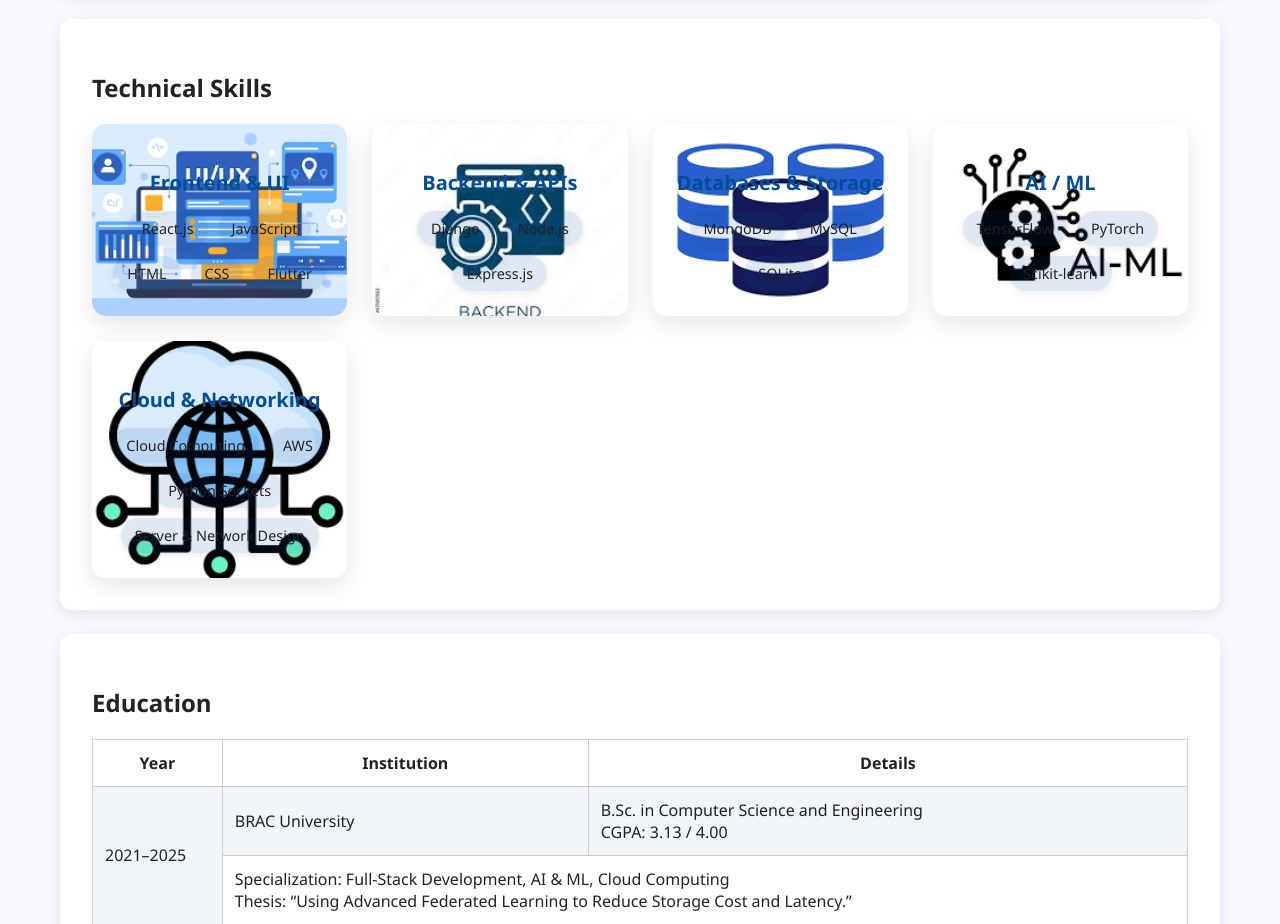
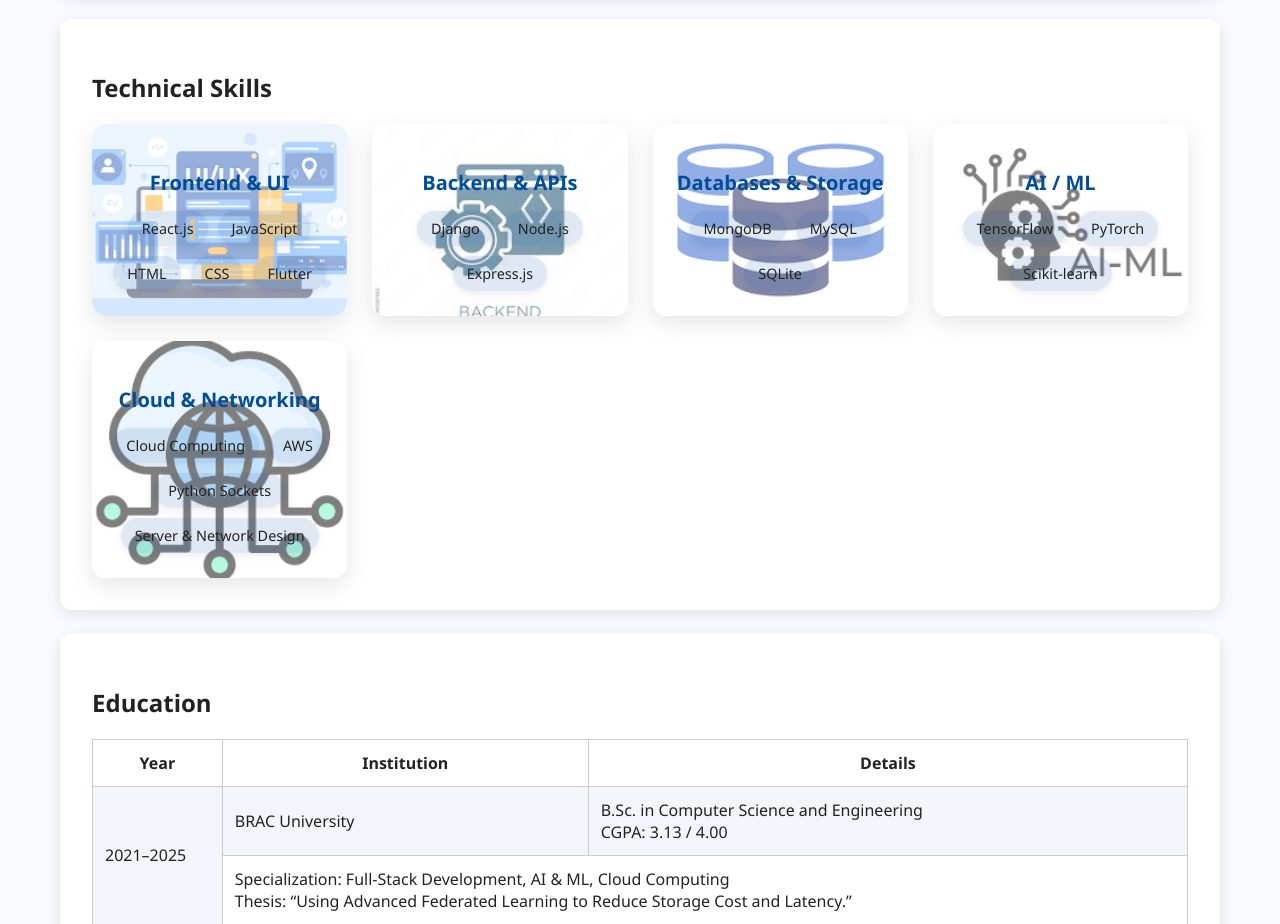
Before and after one commit to Mashrur-Shakhawat-Sayan/Portfolio, a plain HTML site: page index.html in a window 1280 px wide. Shown: the part 2460-3384 px from the top of the page. Drawn offline with Linux system fonts and the light colour scheme.

Commit message:
Update styles.css

```diff
--- a/styles.css
+++ b/styles.css
@@ -290,7 +290,7 @@ footer {
   background-image: var(--bg-img);
   background-size: cover;
   background-position: center;
-  opacity: 0.;
+  opacity: 0.5;
   pointer-events: none;
   border-radius: 14px;
   z-index: 0;
```
